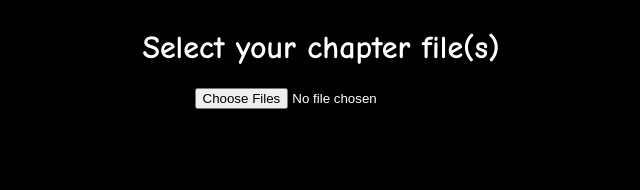
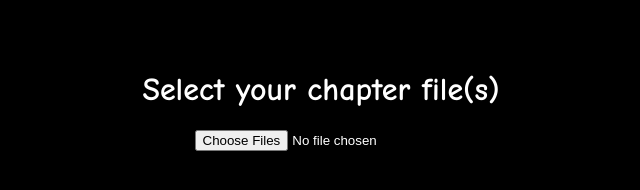
Before and after one commit to flazepe/glucose-translations-formatter, a plain HTML site: page index.html in a window 1280 px wide. Shown: the whole page, without its empty margins (319-959 px from the left). Drawn offline with nearby package versions, Linux system fonts and the light colour scheme.

Commit message:
style: add a little spacing

```diff
--- a/index.html
+++ b/index.html
@@ -4,7 +4,7 @@
 		<title>Glucose Translations Formatter</title>
 		<meta name="viewport" content="width=device-width, initial-scale=1.0, shrink-to-fit=yes" />
 	</head>
-	<body style="background-color: #000; color: #fff; font-family: Comic Sans MS, sans-serif">
+	<body style="background-color: #000; color: #fff; font-family: Comic Sans MS, sans-serif; margin: 50px 25px">
 		<div style="display: flex; flex-direction: column; align-items: center">
 			<h1>Select your chapter file(s)</h1>
 			<input type="file" id="files" name="files" multiple />
```
